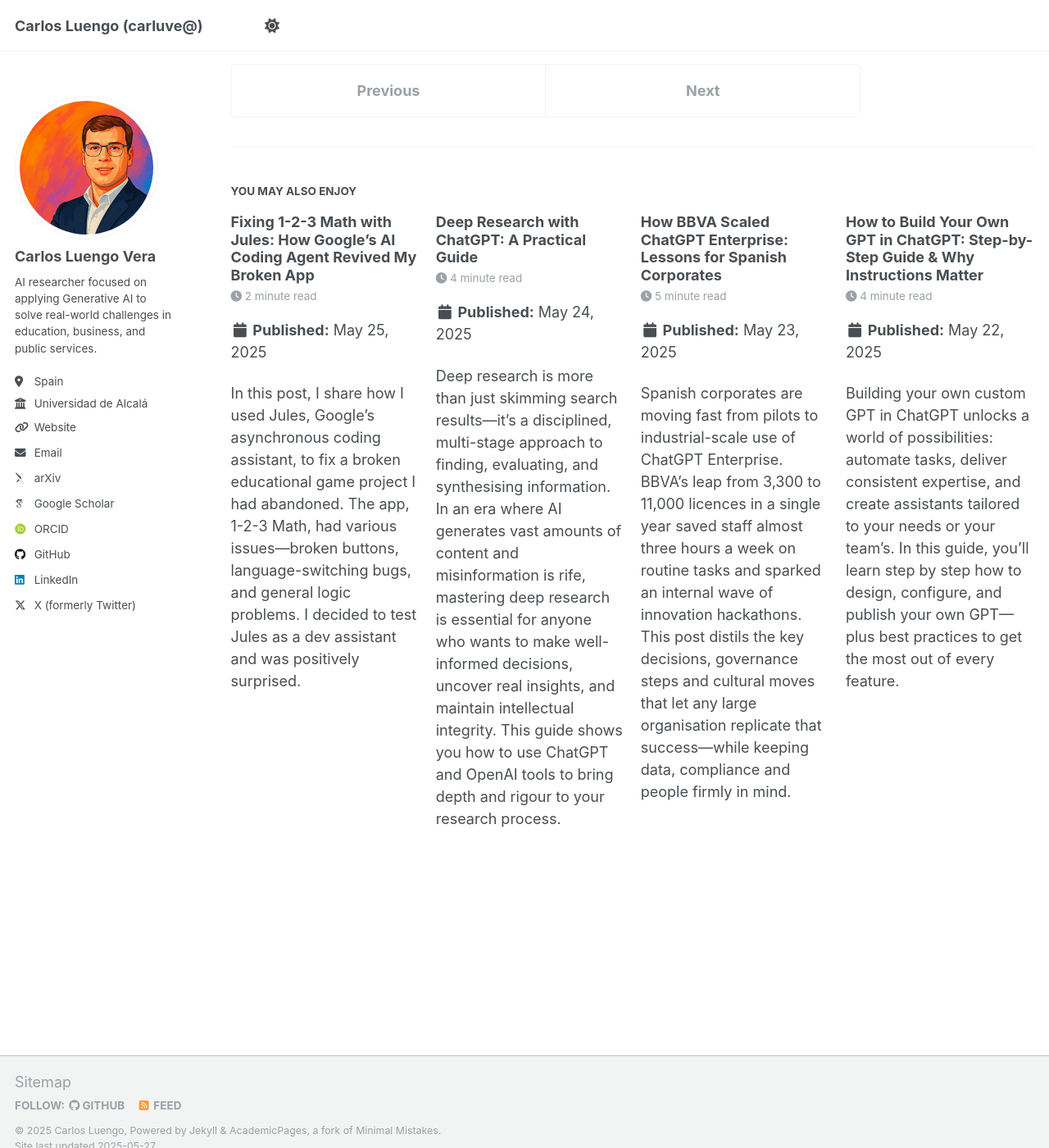
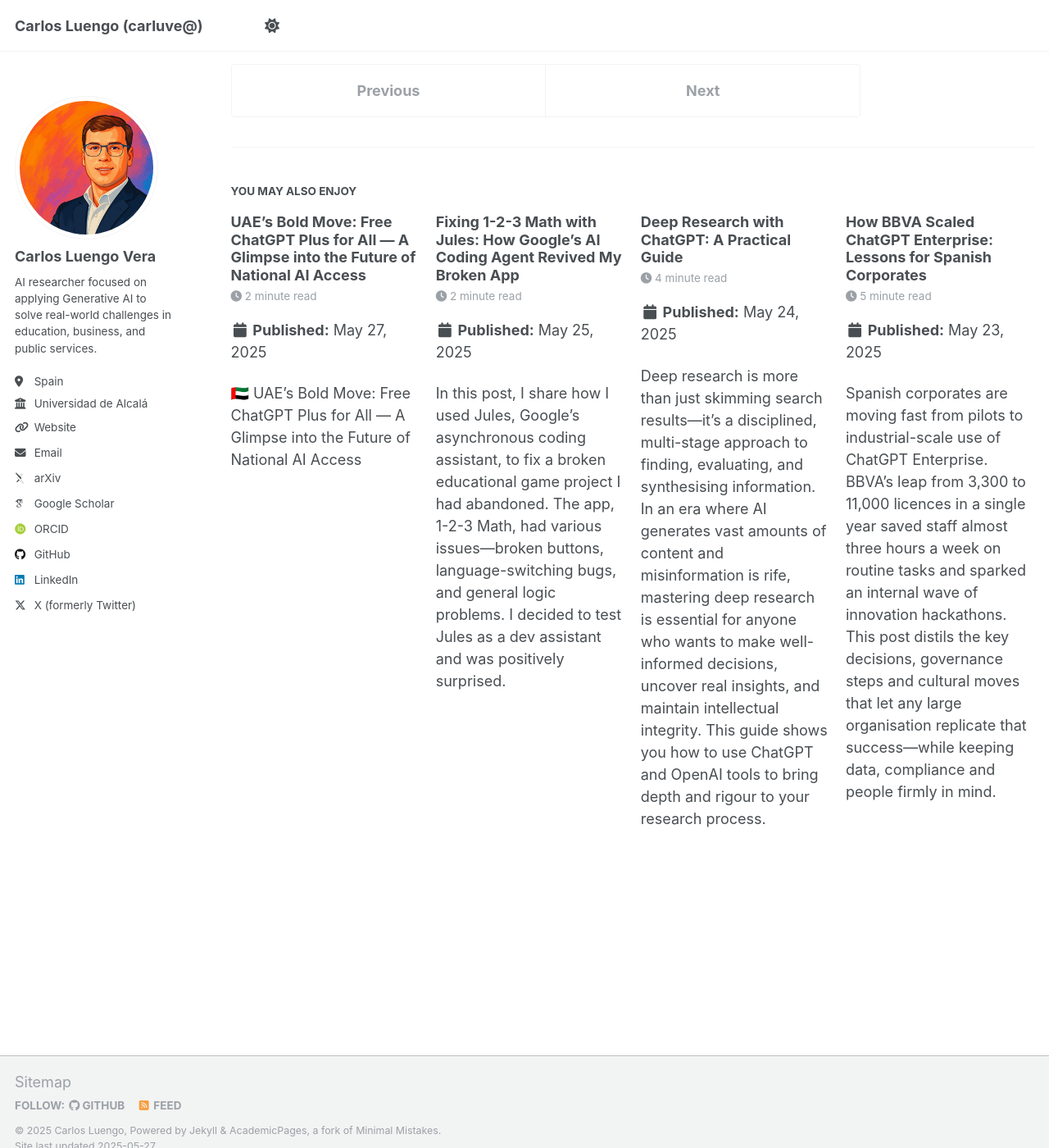
Before and after one commit to Carluve/carluve.github.io, a Jekyll site: the page built from _posts/2025-05-26-testing-amazon-q-developer-on-github.md, in a window 1280 px wide and 1400 px high, scrolled down 6456 px. Shown: the whole window at 82% size. Built offline with Jekyll 4.4.1, drawn with Linux system fonts in a browser that asks for light colours; some web fonts are replaced; some of the changed lines change nothing that is shown; some of the changed text lies outside the part shown.

```diff
--- a/_posts/2025-05-26-testing-amazon-q-developer-on-github.md
+++ b/_posts/2025-05-26-testing-amazon-q-developer-on-github.md
@@ -47,31 +47,31 @@
 I created a new issue on GitHub with the title "Security test" and the description:
 > “Please check all errors in the code. This product is for kids.”
 
-#### 📸 Screenshot Placeholder
+#### 📸 GitHub issue being created and assigned to Amazon Q
 ![GitHub issue being created and assigned to Amazon Q](/images/post/2025/202505_01amazonq.png)
 
 ### Step 2: Assign the Issue to Amazon Q
 With one click on the "Assign to Amazon Q" button, the task is queued for processing. Q instantly comments to say it's working on generating the code.
 
-#### 📸 Screenshot Placeholder
+#### 📸 Q Developer's first response in the issue
 ![Q Developer's first response in the issue](/images/post/2025/202505_02amazonq.png)
 
 ### Step 3: Code Review Automation
 Once a pull request is created, Q automatically runs a code review. It flags risky code patterns (like undefined access in JS), suggests improvements, and adds severity tags.
 
-#### 📸 Screenshot Placeholder
+#### 📸 Inline review with warning, severity level, and description
 ![Inline review with warning, severity level, and description](/images/post/2025/202505_03amazonq.png)
 
 ### Step 4: Fix Suggestions & Pull Request Creation
 After the review, Q posts final comments and creates a PR with structured commits. You can review, merge or request improvements as usual.
 
-#### 📸 Screenshot Placeholder
+#### 📸 Summary of the pull request and deployment success
 ![Summary of the pull request and deployment success](/images/post/2025/202505_04amazonq.png)
 
 ### Bonus: JSON Error Handling Fix
 I tested how Q handles specific bugs. I logged a known issue in JSON parsing. Q created a custom utility for structured logging (`logJsonError`), documented its reasoning, and opened the PR.
 
-#### 📸 Screenshot Placeholder
+#### 📸 Full context of the JSON fix pull request
 ![Full context of the JSON fix pull request](/images/post/2025/202505_05amazonq.png)
 
 ---
--- /dev/null
+++ b/_posts/2025-05-27-uae-free-chatgpt-plus-for-all.md
@@ -0,0 +1,52 @@
+---
+title: "UAE's Bold Move: Free ChatGPT Plus for All — A Glimpse into the Future of National AI Access"
+date: 2025-05-27
+categories: [AI, policy, innovation, technology]
+permalink: /posts/2025/05/uae-free-chatgpt-plus/
+tags:
+  - ChatGPT Plus
+  - UAE
+  - AI Access
+  - Digital Literacy
+  - Stargate UAE
+image: /images/post/2025/202505_07uaechatgpt.png
+---
+
+🇦🇪 UAE's Bold Move: Free ChatGPT Plus for All — A Glimpse into the Future of National AI Access
+
+The United Arab Emirates (UAE) is set to become the first country to provide its entire population with free access to ChatGPT Plus, OpenAI's premium AI chatbot service. This initiative is part of a broader partnership between the UAE government and OpenAI, aiming to enhance digital literacy and innovation across the nation.
+
+---
+
+## 🤖 Introduction to the Technology
+
+ChatGPT Plus is a subscription-based version of OpenAI's chatbot, offering users enhanced features such as faster response times, priority access during peak times, and early access to new features and improvements. Typically priced at $20 per month, this service leverages advanced AI models to assist users in tasks ranging from drafting emails to coding and learning new topics.
+
+![Key Benefits of ChatGPT Plus UAE-OpenAI Partnership](/images/post/2025/202505_01uae.png)
+
+---
+
+## 🚀 Benefits of the Initiative
+
+1. **Democratising AI Access**: By removing the subscription fee, the UAE ensures that all residents, regardless of income level, can benefit from advanced AI tools.
+2. **Boosting Digital Literacy**: Widespread access to ChatGPT Plus can enhance digital skills among the population, fostering a more tech-savvy society.
+3. **Economic Growth**: Integrating AI into various sectors can lead to increased efficiency and innovation, driving economic development.
+4. **Global Leadership in AI**: This move positions the UAE as a pioneer in AI adoption, potentially attracting international tech investments and collaborations.
+
+---
+
+## ⚙️ How It Works
+
+The initiative is part of the broader "Stargate UAE" project, a collaboration between the UAE government and OpenAI. This project includes the development of a massive AI data centre in Abu Dhabi, aiming to bolster the nation's AI infrastructure and capabilities. The free ChatGPT Plus access will be facilitated through this enhanced infrastructure, ensuring reliable and efficient service for all users.
+
+---
+
+## 🧠 Personal Reflection
+
+As someone deeply involved in the tech industry, this initiative by the UAE is both inspiring and thought-provoking. It challenges the traditional models of tech accessibility and sets a precedent for other nations to consider similar approaches. The integration of AI into daily life on such a scale could redefine how societies interact with technology, making AI an integral part of everyday tasks and decision-making processes.
+
+---
+
+## 🔚 Conclusion
+
+The UAE's decision to provide free ChatGPT Plus access to its residents marks a significant step towards inclusive technological advancement. By integrating AI into the fabric of daily life, the nation not only empowers its citizens but also sets a global example of how technology can be harnessed for widespread societal benefit.
```
Also changed, not shown: 1 other file.
